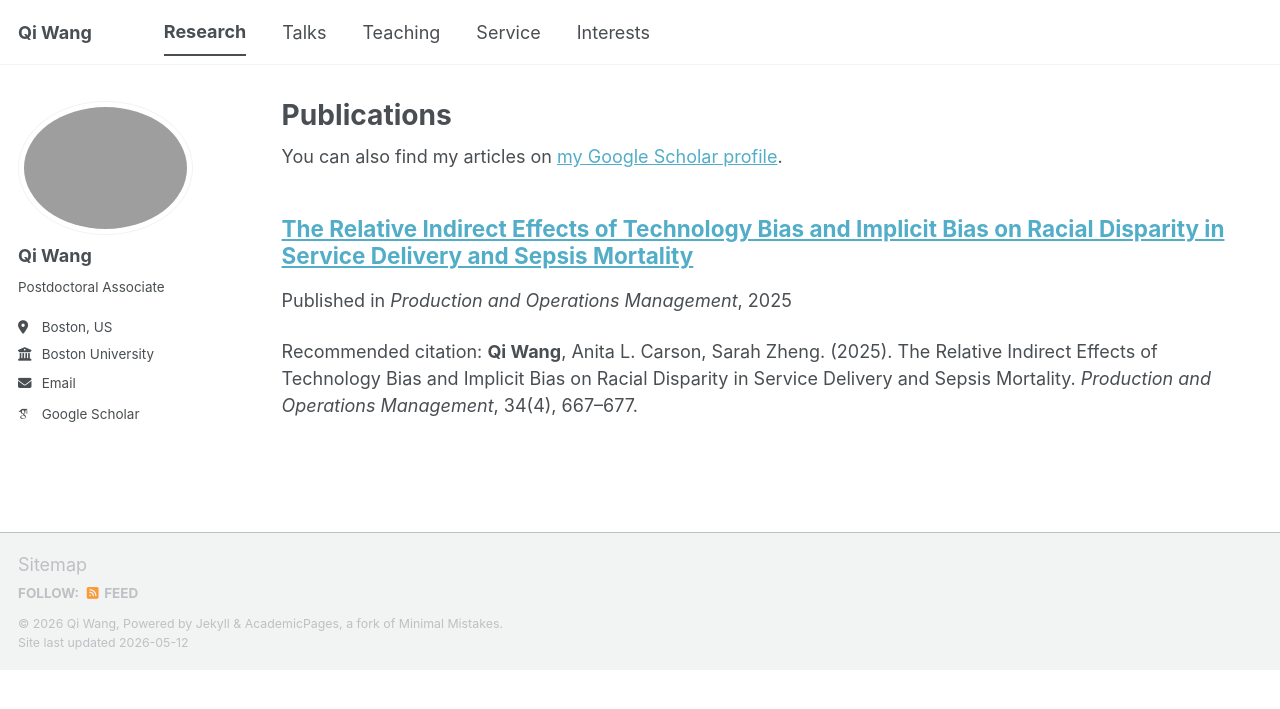
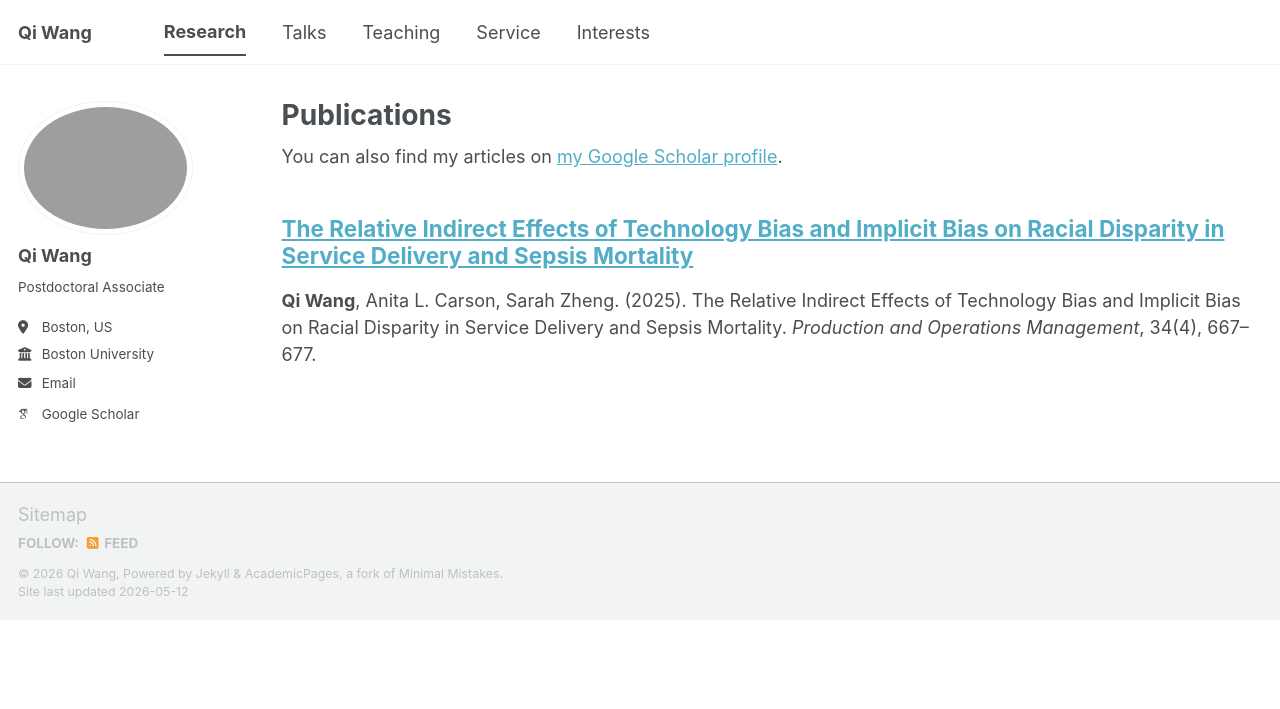
Before and after one commit to qiwang-katherine/qiwang-katherine.github.io, a Jekyll site: the page built from _pages/publications.html, in a window 1280 px wide. Shown: the top 709 px of the page. Built offline with Jekyll 4.4.1, drawn with Linux system fonts in a browser that asks for light colours; some web fonts are replaced; a script bundle is joined from its source files by our own code; library files that are not in the unit come from our copies.

Commit message:
Update archive-single.html

```diff
--- a/_includes/archive-single.html
+++ b/_includes/archive-single.html
@@ -41,7 +41,7 @@
     {% if post.collection == 'teaching' %}
       <p> {{ post.type }}, <i>{{ post.venue }}</i>, {{ post.date | default: "1900-01-01" | date: "%Y" }} </p>
     {% elsif post.collection == 'publications' %}
-          <p>Published in <i>{{ post.venue }}</i>, {{ post.date | default: "1900-01-01" | date: "%Y" }} </p>
+      {% comment %} Citation display removed — title + citation only {% endcomment %}
     {% elsif post.date %}
       <p class="page__date"><strong><i class="fa fa-fw fa-calendar" aria-hidden="true"></i> {{ site.data.ui-text[site.locale].date_label | default: "Published:" }}</strong> <time datetime="{{ post.date | default: "1900-01-01" | date_to_xmlschema }}">{{ post.date | default: "1900-01-01" | date: "%B %d, %Y" }}</time></p>
     {% endif %}
@@ -52,32 +52,12 @@
     <p class="archive__item-excerpt" itemprop="description"><p>{{ post.excerpt | markdownify | remove: '<p>' | remove: '</p>' }}<strong><a href="{{ base_path }}{{ post.url }}" rel="permalink"> Read more</a></strong></p></p>
     {% endif %}
 
-    {% if post.citation and post.paperurl and post.slidesurl and post.bibtexurl %}
-      <p>Recommended citation: {{ post.citation }}<br /><a href="{{ post.paperurl }}">Download Paper</a> | <a href="{{ post.slidesurl }}">Download Slides</a> | <a href="{{ post.bibtexurl }}">Download Bibtex</a></p>
-    {% elsif post.citation and post.paperurl and post.slidesurl %}
-      <p>Recommended citation: {{ post.citation }}<br /><a href="{{ post.paperurl }}">Download Paper</a> | <a href="{{ post.slidesurl }}">Download Slides</a></p>
-    {% elsif post.citation and post.paperurl and post.bibtexurl %}
-      <p>Recommended citation: {{ post.citation }}<br /><a href="{{ post.paperurl }}">Download Paper</a> | <a href="{{ post.bibtexurl }}">Download Bibtex</a></p>
-    {% elsif post.citation and post.paperurl %}
-      <p>Recommended citation: {{ post.citation }}<br /><a href="{{ post.paperurl }}">Download Paper</a></p>
-    {% elsif post.citation and post.slidesurl and post.bibtexurl %}
-      <p>Recommended citation: {{ post.citation }}<br /><a href="{{ post.slidesurl }}">Download Slides</a> | <a href="{{ post.bibtexurl}}">Download Bibtex</a></p>
-    {% elsif post.citation and post.slidesurl %}
-      <p>Recommended citation: {{ post.citation }}<br /><a href="{{ post.slidesurl }}">Download Slides</a></p>
-    {% elsif post.citation and post.bibtexurl %}
-      <p>Recommended citation: {{ post.citation }}<br /><a href="{{ post.bibtexurl }}">Download Bibtex</a></p>
+    {% if post.citation and post.paperurl %}
+      <p>{{ post.citation }}<br /><a href="{{ post.paperurl }}">Download Paper</a></p>
     {% elsif post.citation %}
-      <p>Recommended citation: {{ post.citation }}</p>
-    {% elsif post.paperurl and post.bibtexurl %}
-      <p><a href="{{ post.paperurl }}">Download Paper</a> | <a href="{{ post.bibtexurl }}">Download Bibtex</a></p>
+      <p>{{ post.citation }}</p>
     {% elsif post.paperurl %}
       <p><a href="{{ post.paperurl }}">Download Paper</a></p>
-    {% elsif post.slidesurl and post.bibtexurl %}
-      <p><a href="{{ post.slidesurl }}">Download Slides</a> | <a href="{{ post.bibtexurl }}">Download Bibtex</a></p>
-    {% elsif post.slidesurl %}
-      <p><a href="{{ post.slidesurl }}">Download Slides</a></p>
-    {% elsif post.bibtexurl %}
-      <p><a href="{{ post.bibtexurl }}">Download Bibtex</a></p>
     {% endif %}
 
   </article>
```
Lines whose indentation alone changed are shown as unchanged.
